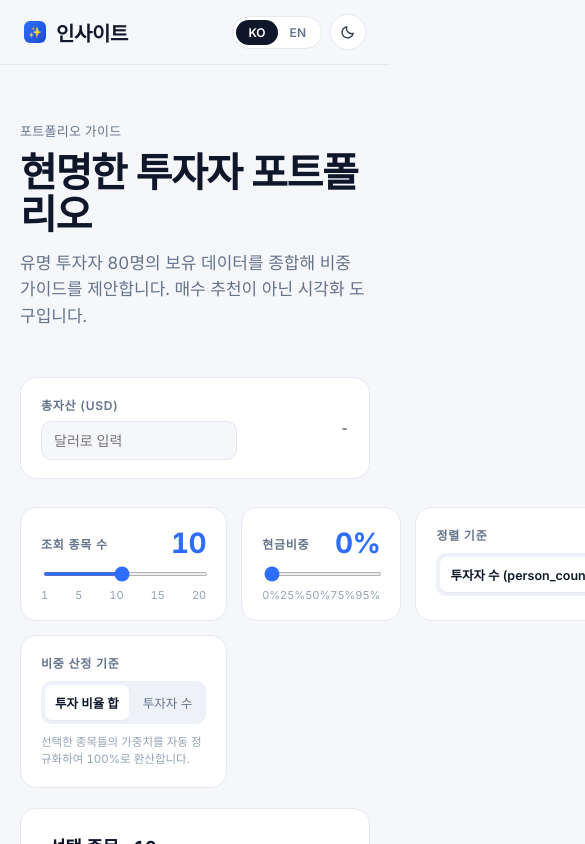
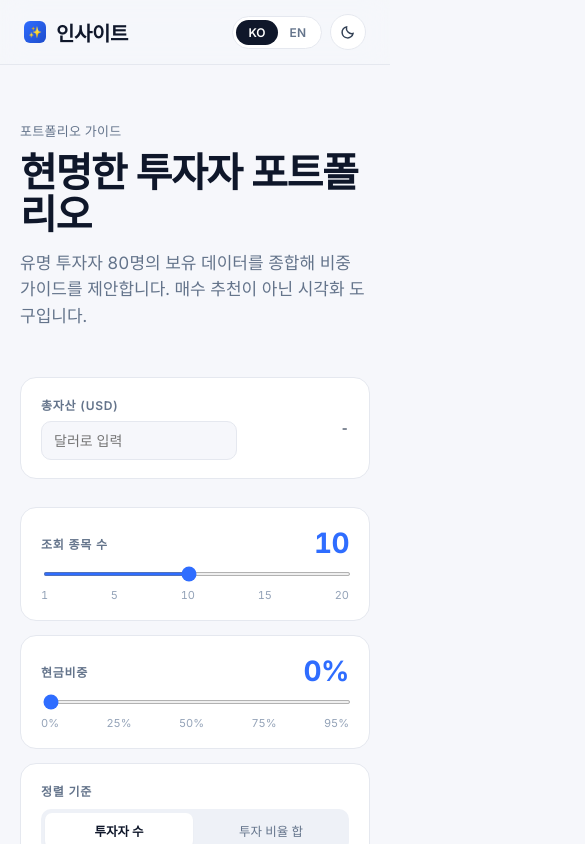
Before and after one commit to inpiniti/insight, a Next.js app: page /portfolio in a window 390 px wide. Shown: the top 844 px of the page, 585 px wide, since content can reach past the window. Built offline with nearby package versions, Linux system fonts and the light colour scheme; no server answers; a web font is replaced by a local one.

Commit message:
포트폴리오 옵션 스타일 수정

```diff
--- a/app/globals.css
+++ b/app/globals.css
@@ -676,7 +676,7 @@ button { font-family: inherit; cursor: pointer; border: 0; background: none; col
 
 /* ─────────── portfolio ─────────── */
 .pf-controls {
-  display: grid; grid-template-columns: 1fr 1.4fr 1.4fr; gap: 14px;
+  display: grid; grid-template-columns: repeat(4, 1fr); gap: 14px;
   margin: 28px 0 20px;
 }
 .pf-control {
@@ -864,6 +864,7 @@ button { font-family: inherit; cursor: pointer; border: 0; background: none; col
 
 /* Tablet */
 @media (max-width: 980px) {
+  .pf-controls { grid-template-columns: repeat(2, 1fr); }
   .pf-card {
     grid-template-columns: 44px 1fr auto;
     grid-template-rows: auto auto;
@@ -884,6 +885,7 @@ button { font-family: inherit; cursor: pointer; border: 0; background: none; col
 
 /* Mobile */
 @media (max-width: 640px) {
+  .pf-controls { grid-template-columns: 1fr; }
   .pf-card {
     padding: 14px 16px;
     grid-template-columns: auto 1fr auto;
--- a/components/PortfolioPage.tsx
+++ b/components/PortfolioPage.tsx
@@ -57,8 +57,8 @@ export function PortfolioPage({ lang }: PortfolioPageProps) {
     sub: "유명 투자자 80명의 보유 데이터를 종합해 비중 가이드를 제안합니다. 매수 추천이 아닌 시각화 도구입니다.",
     countLabel: "조회 종목 수",
     sortLabel: "정렬 기준",
-    sort_pc: "투자자 수 (person_count)",
-    sort_sr: "투자 비율 합 (sum_ratio)",
+    sort_pc: "투자자 수",
+    sort_sr: "투자 비율 합",
     weightLabel: "비중 산정 기준",
     w_sr: "투자 비율 합",
     w_pc: "투자자 수",
```
